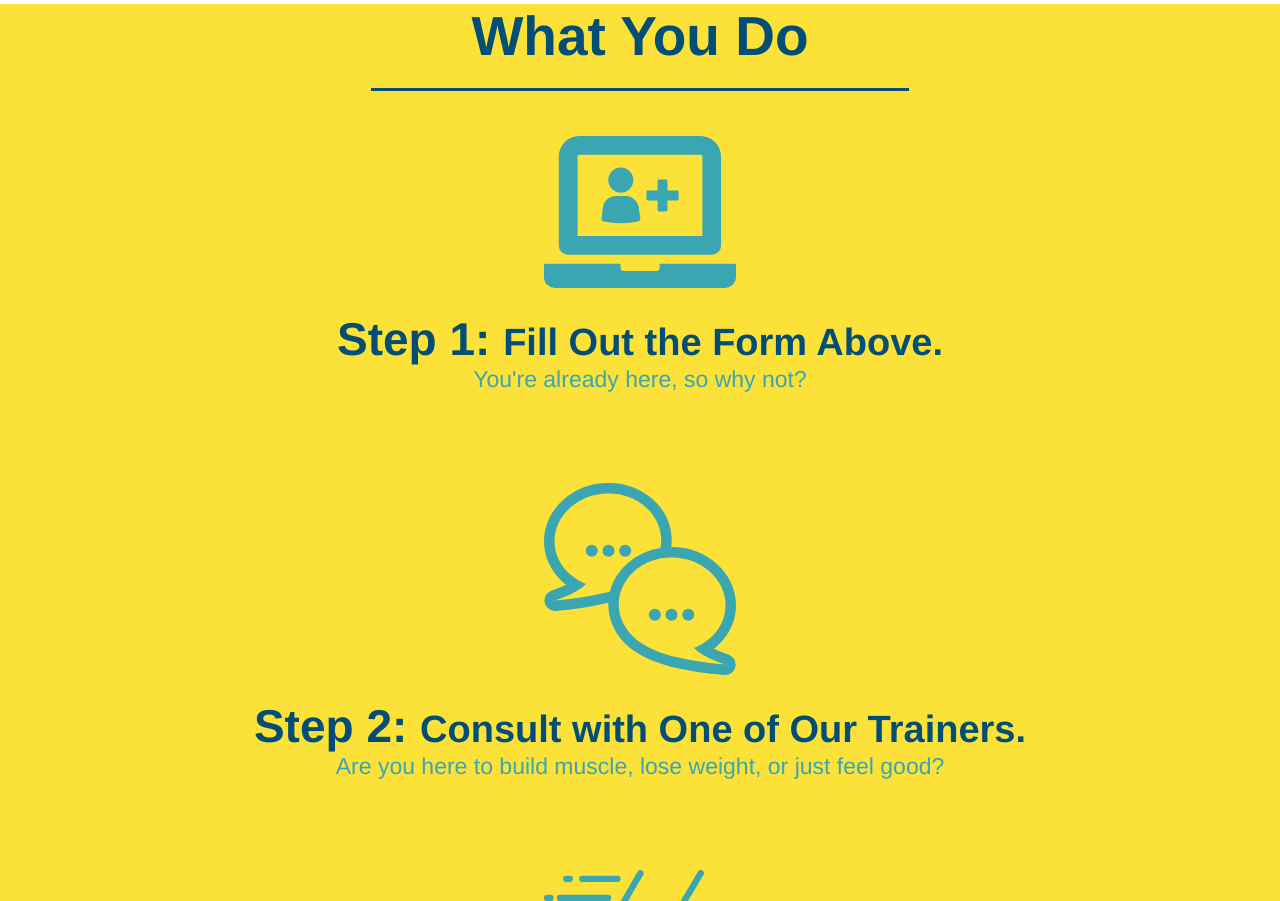
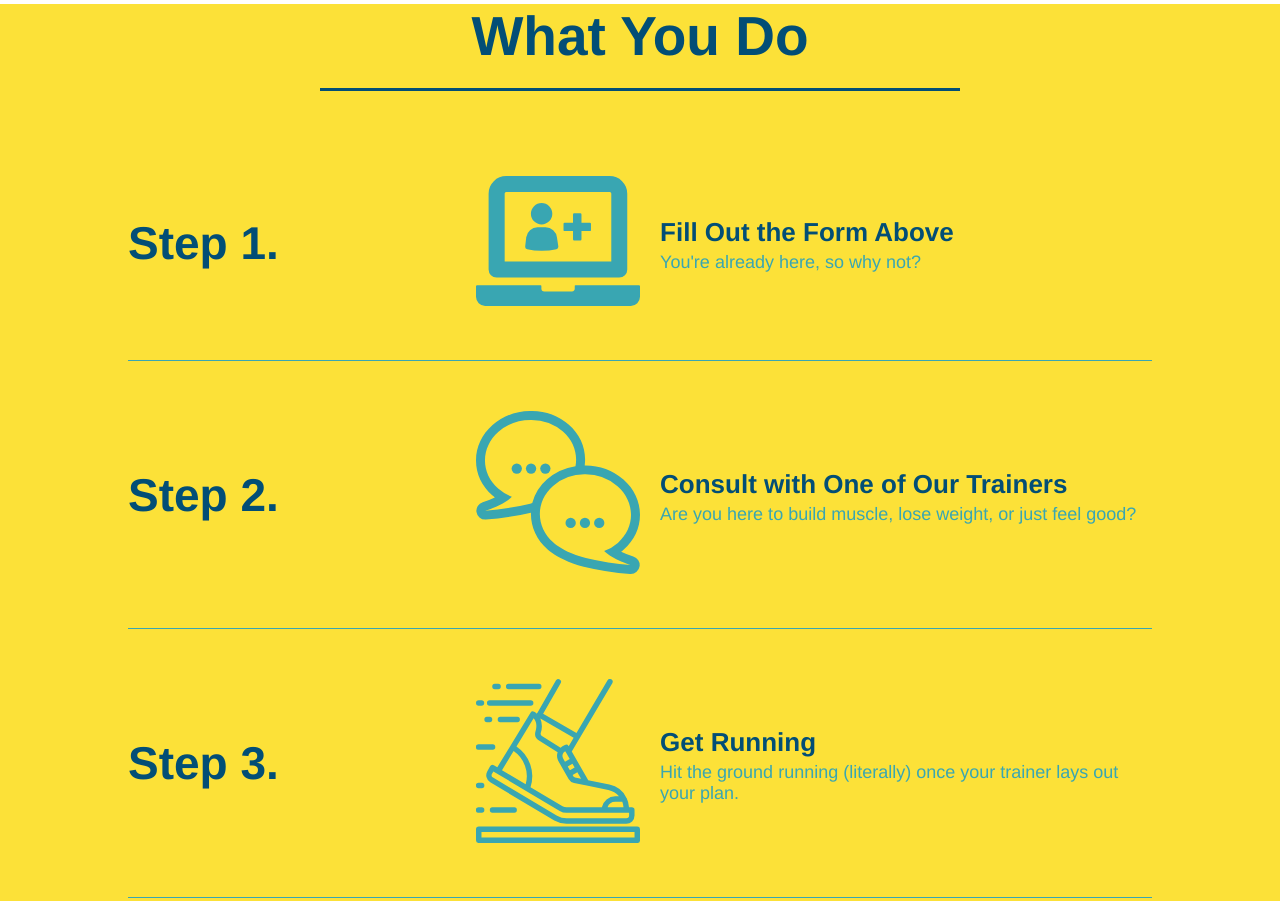
Before and after one commit to hadleyc15/run-buddy, a plain HTML site: page index.html in a window 1280 px wide. Shown: the part 907-1808 px from the top of the page. Drawn offline with Linux system fonts and the light colour scheme.

Commit message:
add flexbox to the steps

```diff
--- a/assets/css/style.css
+++ b/assets/css/style.css
@@ -149,9 +149,6 @@ header {
 
 /* HERO STYLES END */
 
-.intro {
-    text-align: center;
-  }
 
 .intro p {
     line-height: 1.7;
@@ -159,43 +156,64 @@ header {
     width: 80%;
     font-size: 20px;
     margin: 0 auto;
+    text-align: center;
+  }
+
+  .step {
+    margin: 50px auto;
+    padding-bottom: 50px;
+    width: 80%;
+    border-bottom: 1px solid #39a6b2;
+    display: flex;
+    flex-wrap: wrap;
+    align-items: center;
+    justify-content: space-between;
   }
 
 .steps {
-    text-align: center;
     background: #fce138;
   }
 
-.steps div {
-    margin-bottom: 80px;
+.step h3 {
+    color: #024e76;
+    font-size: 46px;
+    flex: 1 30%;
   }
 
-.steps img {
-    width: 15%;
-    margin: 10px 0;
+.step-info {
+  flex: 2 70%;
+  display: flex;
+  flex-wrap: wrap;
+  align-items: center;
+}
+
+.step-text p {
+    color: #39a6b2;
+    font-size: 18px;
   }
 
-.steps h3 {
+.step-text h4 {
+    font-size: 26px;
+    line-height: 1.5;
     color: #024e76;
-    font-size: 46px;
-    margin-top: 10px;
   }
 
-.steps p {
-    color: #39a6b2;
-    font-size: 23px;
+.step-img {
+    flex: 1 12%;
+    margin-right: 20px;
   }
 
-.steps span {
-    font-size: 38px;
+.step-img img {
+    max-width: 100%;
+  }
+
+.step-text {
+    flex: 12;
   }
 
 .section-title {
     font-size: 55px;
     color: #024e76;
-    margin-bottom: 35px;
-    padding: 0 100px 20px 100px;
-    display: inline-block;
     border-bottom: 3px solid;
   }
 
@@ -207,9 +225,6 @@ header {
     border-color: #39a6b2;
   }
 
-.trainers {
-    text-align: center;
-  }
 
 .trainer {
     width: 900px;
@@ -254,6 +269,10 @@ header {
     text-align: right;
   }
 
+.flex-row {
+  display: flex;
+}
+
 .section-title {
     font-size: 55px;
     display: inline-block;
@@ -261,11 +280,14 @@ header {
     border-bottom: 3px solid;
     margin-bottom: 35px;
     color: #024e76;
+    padding-bottom: 20px;
+    text-align: center;
+    margin: 0 auto 35px auto;
+    width: 50%;
   }
 
 /* REACH OUT STYLES START */
 .contact {
-    text-align: center;
     background: #024e76;
   }
 
--- a/index.html
+++ b/index.html
@@ -80,47 +80,87 @@
 
     <!-- "what we do" section-->
     <section id="what-we-do" class="intro">
-        <h2 class="section-title primary-border">What We Do</h2>
+      <div class="flex-row">
+        <h2 class="section-title primary-border">
+          What We Do
+        </h2>
+      </div>
+      <div class="flex-row">
         <p>
             butcher selfies chambray shabby chic gentrify readymade yr Echo Park XOXO Tumblr normcore Banksy direct trade Blue Bottle chillwave you probably haven't heard of them single-origin coffee Vice fanny pack fixie Odd Future Austin fingerstache pickled twee synth Wes Anderson Thundercats viral bitters flannel meggings narwhal Marfa Schlitz sustainable Intelligentsia umami deep v craft
           </p>
+        </div>
     </section>
 
     <!-- "what you do" section -->
     <section id="what-you-do" class="steps">
-        <h2 class="section-title secondary-border">What You Do</h2>
+      <div class="flex-row">
+        <h2 class="section-title secondary-border">
+          What You Do
+        </h2>
+      </div>
 
         <div>
             <!-- insert this img element -->
-            <img src="./assets/images/step-1.svg" alt="" />
-            <h3>Step 1: <span>Fill Out the Form Above.</span></h3>
+            <div class="step">
+            <h3>Step 1. </h3>
+            <div class="step-img">
+              <img src="./assets/images/step-1.svg" alt="" />
+            </div>
+            <div class="step-text">
+            <h4>Fill Out the Form Above</h4>
             <p>You're already here, so why not?</p>
           </div>
+        </div>
+      </div>
 
           <div>
-            <img src="./assets/images/step-2.svg" alt="" />
-            <h3>Step 2: <span>Consult with One of Our Trainers.</span></h3>
+            <div class="step">
+            <h3>Step 2. </h3>
+              <div class="step-img">
+                <img src="./assets/images/step-2.svg" alt="" />
+              </div>
+              <div class="step-text">
+            <h4>Consult with One of Our Trainers</h4>
             <p>Are you here to build muscle, lose weight, or just feel good?</p>
           </div>
+        </div>
+      </div>
 
           <div>
-            <img src="./assets/images/step-3.svg" alt="" />
-            <h3>Step 3: <span>Get Running.</span></h3>
+            <div class="step">
+            <h3>Step 3. </h3>
+            <div class="step-img">
+              <img src="./assets/images/step-3.svg" alt="" />
+            </div>
+            <div class="step-text">
+            <h4>Get Running</h4>
             <p>Hit the ground running (literally) once your trainer lays out your plan.</p>
           </div>
+        </div>
+      </div>
 
           <div>
-            <img src="./assets/images/step-4.svg" alt="" />
-            <h3>Step 4: <span>See Results.</span></h3>
+            <div class="step">
+              <h3>Step 4: </h3>
+              <div class="step-img">
+                <img src="./assets/images/step-4.svg" alt="" />
+              </div>
+              <div class="step-text">
+            <h4> See Results.</h4>
             <p>Bi-weekly checkins with your trainer will keep you focused</p>
           </div>
+        </div>
+      </div>
     </section>
 
     <!-- "meet the trainers" section -->
     <section id="your-trainers" class="trainers">
+      <div class="flex-row">
         <h2 class="section-title primary-border">
             Meet the Trainers
         </h2>
+        </div>
             <article class="trainer">
                 <img src="./assets/images/trainer-1.jpg" alt="Arron Stephens in his workout clothes, ready to pump iron" />
                 <div class="trainer-bio text-left">
@@ -162,7 +202,11 @@
 
     <!-- "reach out" section -->
     <section id="reach-out" class="contact">
-        <h2 class="section-title secondary-border">Reach Out</h2>
+      <div class="flex-row">
+        <h2 class="section-title secondary-border">
+          Reach Out
+        </h2>
+      </div>
         <div class="contact-info">
             <iframe
               src="https://www.google.com/maps/embed?pb=!1m14!1m12!1m3!1d12182.30520634488!2d-74.0652613!3d40.2407219!2m3!1f0!2f0!3f0!3m2!1i1024!2i768!4f13.1!5e0!3m2!1sen!2sus!4v1561060983193!5m2!1sen!2sus"
```
